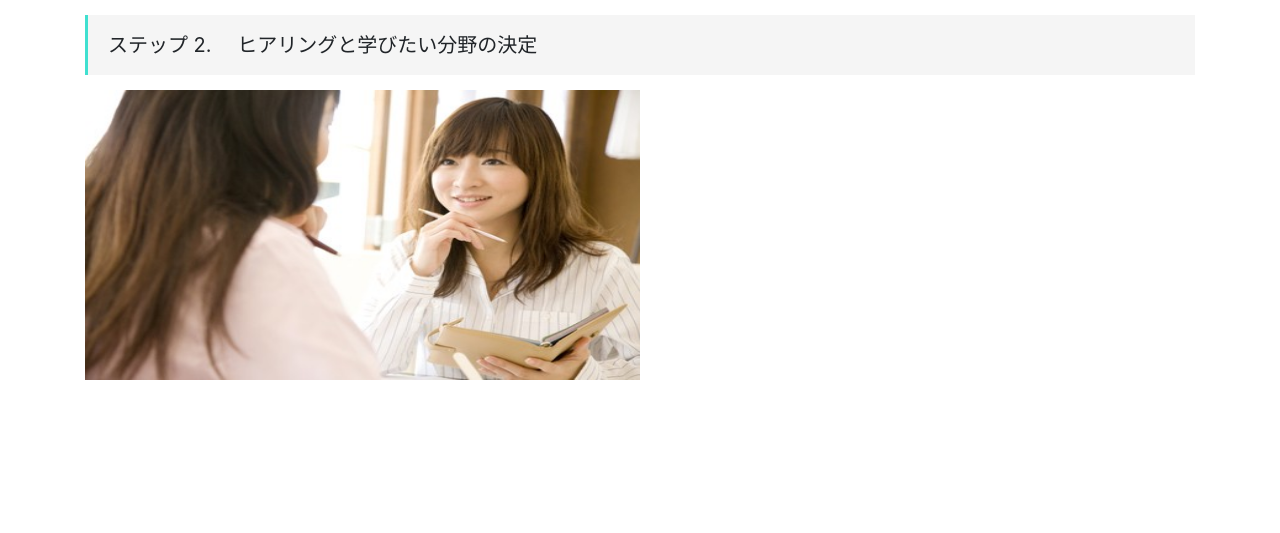
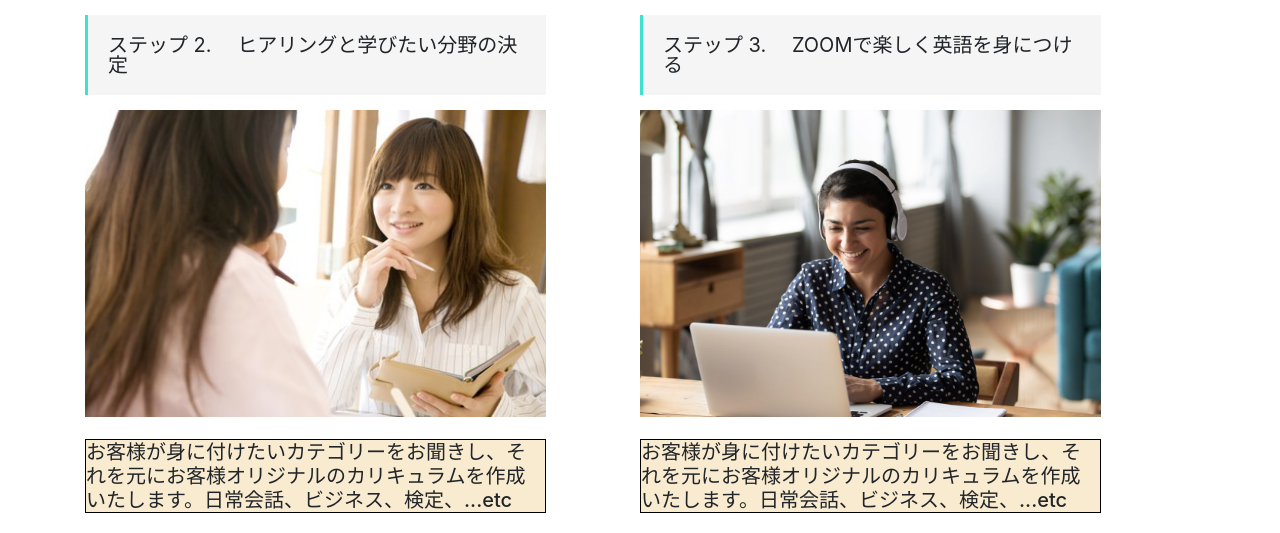
Before and after one commit to riomaemoto/mockup3, a website: page leo/index.html in a window 1280 px wide. Shown: the part 497-1030 px from the top of the page. Before the commit the page ends 899 px from the top, so only its background shows below. Drawn offline with nearby package versions, Linux system fonts and the light colour scheme.

Commit message:
ステップ3追加

```diff
--- a/leo/index.html
+++ b/leo/index.html
@@ -22,13 +22,23 @@
                     <iframe src="https://www.google.com/maps/embed?pb=!1m18!1m12!1m3!1d3576.3199598501665!2d127.75563961525553!3d26.316136991851298!2m3!1f0!2f0!3f0!3m2!1i1024!2i768!4f13.1!3m3!1m2!1s0x34e5133d5f630eeb%3A0xdcd47737aa1ef208!2zTmV4U2VlZCDmspbnuITmoKE!5e0!3m2!1sja!2sjp!4v1606851123469!5m2!1sja!2sjp"
                         width="600" height="450" frameborder="0" style="border:0;" allowfullscreen="" aria-hidden="false" tabindex="0"></iframe>
                 </div>
-                <div class="step2">
-                    <p>ステップ 2. 　ヒアリングと学びたい分野の決定</p>
-
-                    <div class="hearing">
-                        <img src="../leo/img/meeting.jpg">
+                <div class="halfbox">
+                    <div class="step2">
+                        <p>ステップ 2. 　ヒアリングと学びたい分野の決定</p>
+                        <div class="hearing">
+                            <img src="../leo/img/meeting.jpg">
+                            <h5>お客様が身に付けたいカテゴリーをお聞きし、それを元にお客様オリジナルのカリキュラムを作成いたします。日常会話、ビジネス、検定、...etc
+                            </h5>
+                        </div>
                     </div>
-
+                    <div class="step3">
+                        <p>ステップ 3. 　ZOOMで楽しく英語を身につける</p>
+                        <div class="hearing">
+                            <img src="../leo/img/ZOOMlesson.jpg">
+                            <h5>お客様が身に付けたいカテゴリーをお聞きし、それを元にお客様オリジナルのカリキュラムを作成いたします。日常会話、ビジネス、検定、...etc
+                            </h5>
+                        </div>
+                    </div>
                 </div>
 
             </div>
--- a/leo/style.css
+++ b/leo/style.css
@@ -35,8 +35,37 @@ iframe {
     margin-top: 15px;
 }
 
+.step2 p {
+    width: 83%;
+}
+
 .step2 img {
     margin-top: 15px;
-    width: 50%;
-    height: 290px;
+    width: 83%;
 }
+
+.hearing h5 {
+    margin-top: 20px;
+    font-size: 20px;
+    background-color: rgba(245, 222, 179, 0.616);
+    border: 1px solid black;
+    width: 83%;
+}
+
+.halfbox {
+    display: flex;
+    justify-content: center;
+}
+
+.step3 {
+    margin-top: 15px;
+}
+
+.step3 p {
+    width: 83%;
+}
+
+.step3 img {
+    margin-top: 15px;
+    width: 83%;
+}
```
Also changed, not shown: leo/img/ZOOMlesson.jpg (added).
